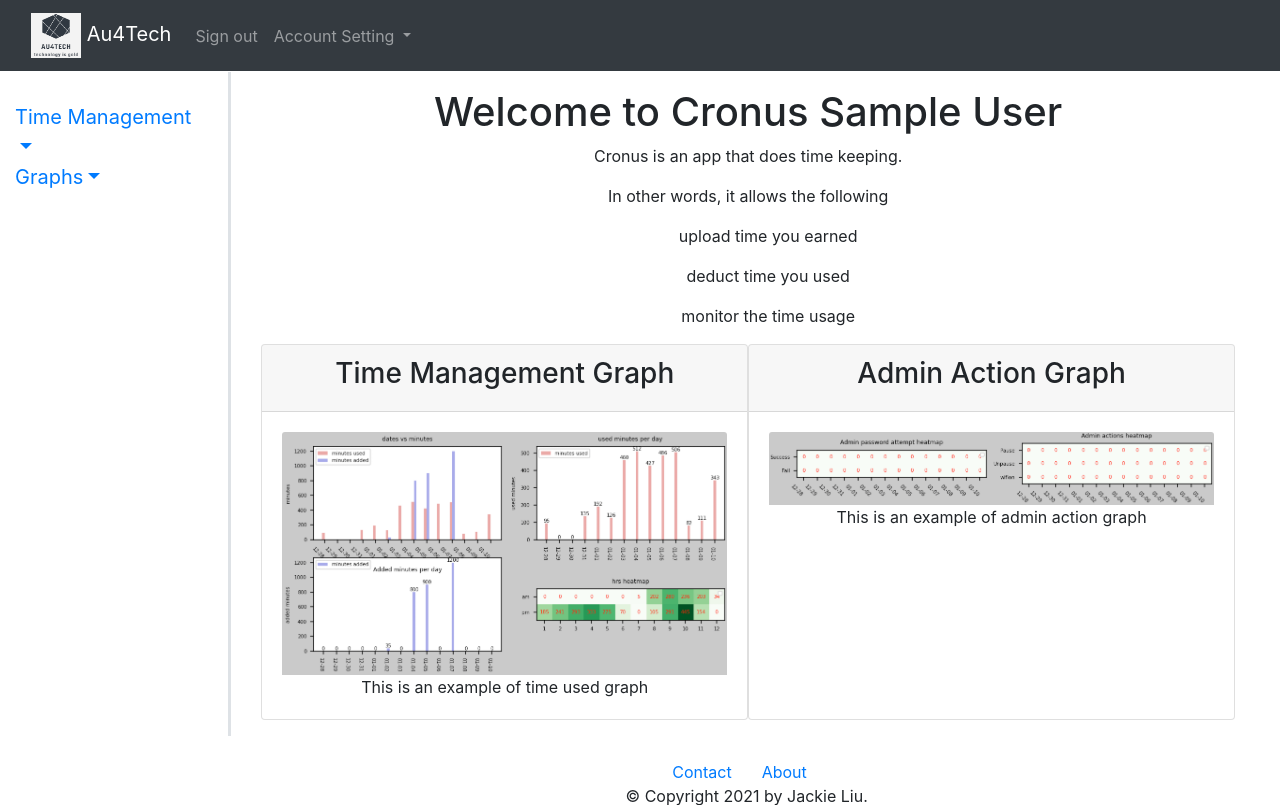
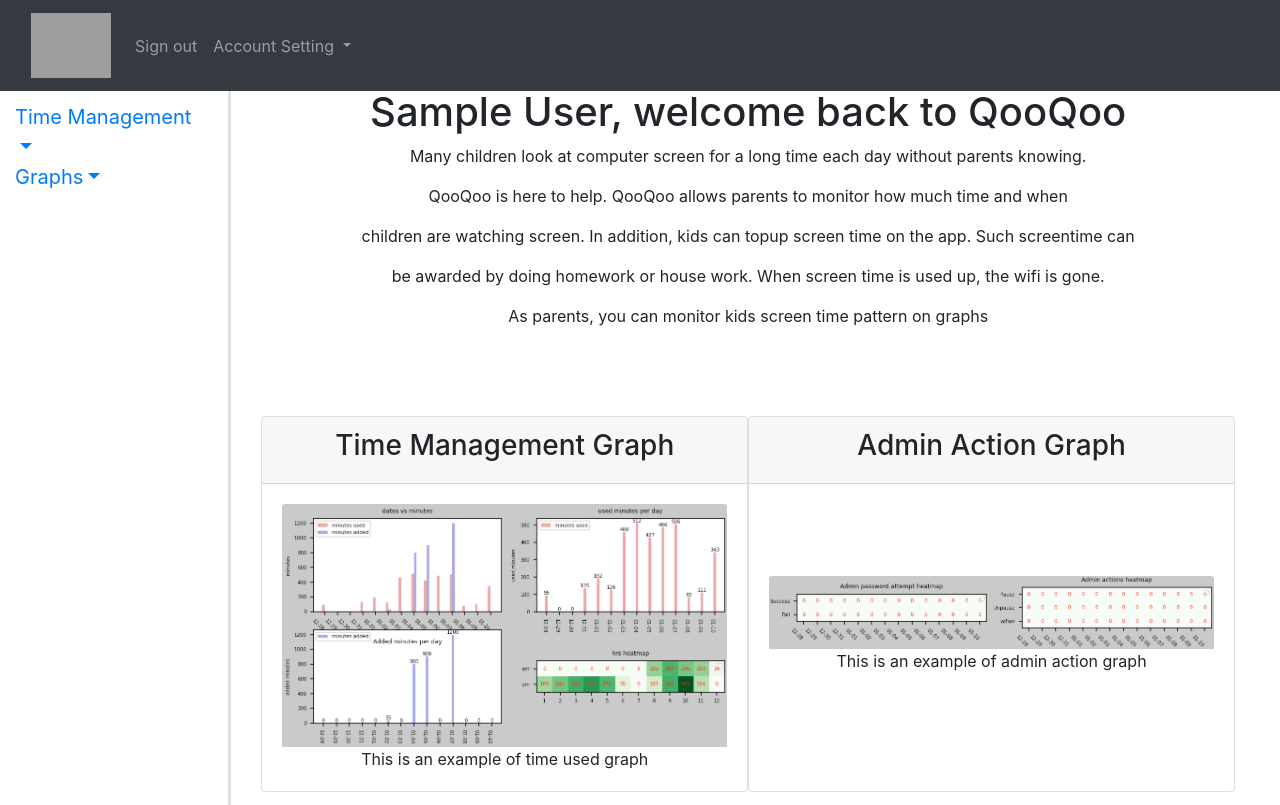
Before and after one commit to liuxinyu1979/time_keeper_webapp, a Flask app: page /home in a window 1280 px wide. Shown: the top 805 px of the page. Run offline with Flask 2, Linux system fonts and the light colour scheme; the visitor is signed in with stand-in values (Sample User, id 1); parts of the project's set-up code (start-up, migrations or seed data) failed here and were passed over; some libraries are stand-ins or nearby versions; grey boxes are pictures that could not be loaded.

Commit message:
Added description on home page

```diff
--- a/src/templates/base.html
+++ b/src/templates/base.html
@@ -2,7 +2,7 @@
 <html>
     <head>
 
-        <title>{% block title %}{% endblock %} - Cronus's Harpe</title>
+        <title>{% block title %}{% endblock %} - QooQoo</title>
 
         <!-- Bootstrap CSS CDN -->
         <link rel="stylesheet" href="https://stackpath.bootstrapcdn.com/bootstrap/4.1.0/css/bootstrap.min.css" integrity="sha384-9gVQ4dYFwwWSjIDZnLEWnxCjeSWFphJiwGPXr1jddIhOegiu1FwO5qRGvFXOdJZ4" crossorigin="anonymous">
--- a/src/templates/home.html
+++ b/src/templates/home.html
@@ -1,23 +1,24 @@
 {% extends "base.html" %}
 {% block title %}Home{% endblock %}
-<!-- home page for Cronus's Harpe, Charpe.io -->
+<!-- home page for QooQoo, QooQoo.io -->
 {% block content %}
 
 {% if current_user.is_authenticated %}
 
-	<h1>Welcome to Cronus {{ current_user.name }}</h1>
+	<h1>{{ current_user.name }}, welcome back to QooQoo</h1>
 {% else %}
 
-	<h1>Welcome to Cronus</h1>
+	<h1>Welcome to QooQoo</h1>
 {%- endif %}
 
-<p>Cronus is an app that does time keeping. </p>
-<p>In other words, it allows the following</p>
-<ul>
-    <p>upload time you earned</p>
-    <p>deduct time you used</p>
-    <p>monitor the time usage</p>
-</ul>
+<p>Many children look at computer screen for a long time each day without parents knowing. </p>
+<p>QooQoo is here to help. QooQoo allows parents to monitor how much time and when </p>
+<p>children are watching screen. In addition, kids can topup screen time on the app. Such screentime can </p>
+<p>be awarded by doing homework or house work. When screen time is used up, the wifi is gone. </p>
+<p>As parents, you can monitor kids screen time pattern on graphs</p>
+<br/>
+<br/>
+<br/>
 <div class="container">
 	<div class="d-flex justify-content-center h-100">
 		<div class="card" style="width: 36rem;">
@@ -38,6 +39,9 @@
 				<div class="d-flex justify-content-end social_icon">
 				</div>
 			</div>
+			<br/>
+			<br/>
+			<br/>
 			<div class="card-body">
                 <img class="card-img-top" src="static/images/admin_action_example.png" alt="TimeUsedExample">
                 This is an example of admin action graph
--- a/src/templates/index.html
+++ b/src/templates/index.html
@@ -2,8 +2,8 @@
 {% block title %}Home{% endblock %}
 
 {% block content %}
-<h1>Welcome to Cronus</h1>
-<p>Cronus is an app that does time keeping. </p>
+<h1>Welcome to QooQoo</h1>
+<p>QooQoo is an app that does time keeping. </p>
 <p>In other words, it allows the following</p>
 <ul>
     <p>upload time you earned</p>
--- a/src/templates/indexBase.html
+++ b/src/templates/indexBase.html
@@ -2,7 +2,7 @@
 <html>
     <head>
 
-        <title>{% block title %}{% endblock %} - Cronus's Harpe</title>
+        <title>{% block title %}{% endblock %} - QooQoo</title>
 
         <!-- Bootstrap CSS CDN -->
         <link rel="stylesheet" href="https://stackpath.bootstrapcdn.com/bootstrap/4.1.0/css/bootstrap.min.css" integrity="sha384-9gVQ4dYFwwWSjIDZnLEWnxCjeSWFphJiwGPXr1jddIhOegiu1FwO5qRGvFXOdJZ4" crossorigin="anonymous">
--- a/src/templates/nav.html
+++ b/src/templates/nav.html
@@ -3,13 +3,13 @@
 
         {% if current_user.is_authenticated %}
           <a class="navbar-brand" href="{{ url_for('home') }}">
-              <img src="static/images/logo_zoomed.png" alt="" width="50" height="45">
-              Au4Tech
+              <img src="static/images/qooqoo.png" alt="" width="80" height="65">
+              <!-- <img src="static/images/logo_zoomed.png" alt="" width="50" height="45">  -->
           </a>
         {% else %}
           <a class="navbar-brand" href="{{ url_for('index') }}">
-            <img src="static/images/logo_zoomed.png" alt="" width="50" height="45">
-            Au4Tech
+            <!-- <img src="static/images/logo_zoomed.png" alt="" width="50" height="45">  -->
+            <img src="static/images/qooqoo.png" alt="" width="80" height="65">
           </a>
         {%- endif %}
 
```
